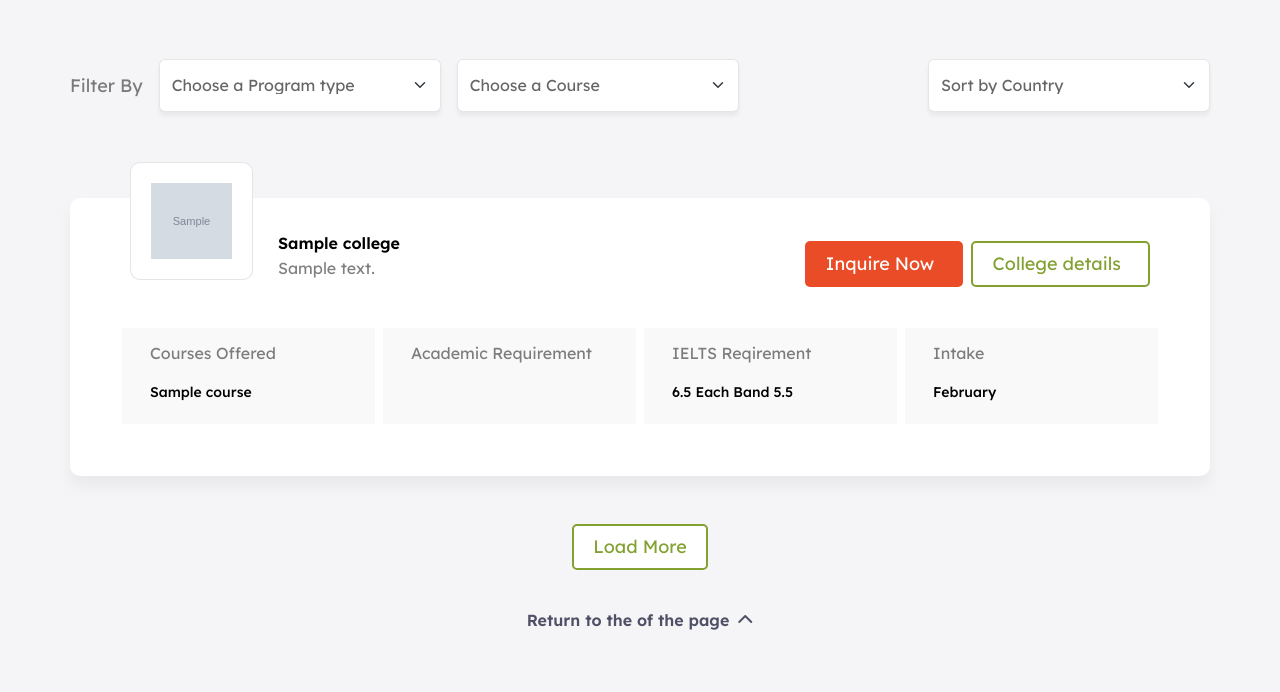
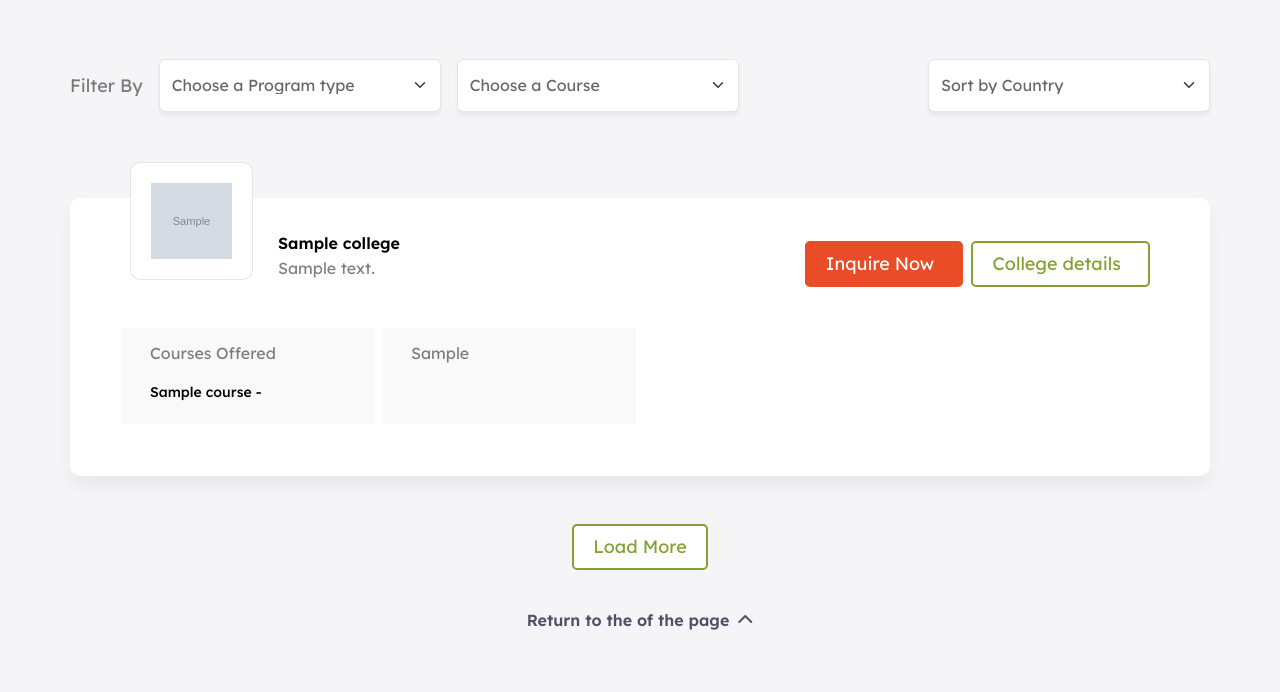
Before and after one commit to srivardhan-rathore/ShivamCareer, a Django app: page /colleges/ in a window 1280 px wide. Shown: the part 695-1387 px from the top of the page. Run offline with Django 4.2, Linux system fonts and the light colour scheme; tables that the repository leaves empty hold one stand-in row (values such as "Sample post"); grey boxes marked "Sample" are stand-in pictures; some libraries are stand-ins or nearby versions; some web fonts are replaced.

Commit message:
Some Changes

```diff
--- a/templates/home/college_page.html
+++ b/templates/home/college_page.html
@@ -95,7 +95,7 @@
                             <a href="#" class="btn-flame-sm btn">
                                 <span class="btn-text">Inquire Now</span>
                             </a>
-                            <a href="course/study-bachelor-of-biosecurity-science-at-boxhill-institute.html" class="btn-outline-primary-sm btn bg-white ms-2">
+                            <a href="{% url 'college_detail' college.id %}" class="btn-outline-primary-sm btn bg-white ms-2">
                                 <span class="btn-text">College details</span>
                             </a>
                         </div>
@@ -106,12 +106,12 @@
                         <div class="course-itm-bottom-block h-100">
                             <h6 class="p-text-sm mb-3">Courses Offered</h6>
 
-
-
                             <ul class="mb-2">
-                                {% for course in college.course_offered.all %}
-                                    <li class="p-text-xs text-black fw-5">{{ course.short_name }}</li>
-                                {% endfor %}
+                                    <li class="p-text-xs text-black fw-5">
+                                        {% for course in college.course_offered.all %}
+                                            {{ course.short_name }} -
+                                        {% endfor %}
+                                    </li>
                                 <li class="p-text-xs fw-3 text-black">
                                     </li>
                             </ul>
@@ -120,7 +120,7 @@
                     </div>
                     <div class="col-sm-6 col-lg-3 mb-2 px-1">
                         <div class="course-itm-bottom-block h-100">
-                            <h6 class="p-text-sm mb-3">Academic Requirement</h6>
+                            <h6 class="p-text-sm mb-3">{{ college.alias }}</h6>
 
                                                 <ul class="mb-2">
                                 <li class="p-text-xs text-black fw-5"></li>
@@ -130,28 +130,28 @@
 
                         </div>
                     </div>
-                    <div class="col-sm-6 col-lg-3 mb-2 px-1">
-                        <div class="course-itm-bottom-block h-100">
-                            <h6 class="p-text-sm mb-3">IELTS Reqirement</h6>
-
-                                                <ul class="mb-2">
-                                <li class="p-text-xs text-black fw-5">6.5 Each Band 5.5</li>
-                                <li class="p-text-xs fw-3 text-black">
-                                    </li>
-                            </ul>
-
-                        </div>
-                    </div>
-                    <div class="col-sm-6 col-lg-3 mb-2 px-1">
-                        <div class="course-itm-bottom-block h-100">
-                            <h6 class="p-text-sm mb-3">Intake</h6>
-
-                                                <ul class="mb-2">
-                                <li class="p-text-xs text-black fw-5">February
-                                </li>
-                            </ul>
-                        </div>
-                    </div>
+{#                    <div class="col-sm-6 col-lg-3 mb-2 px-1">#}
+{#                        <div class="course-itm-bottom-block h-100">#}
+{#                            <h6 class="p-text-sm mb-3">IELTS Reqirement</h6>#}
+{##}
+{#                                                <ul class="mb-2">#}
+{#                                <li class="p-text-xs text-black fw-5">6.5 Each Band 5.5</li>#}
+{#                                <li class="p-text-xs fw-3 text-black">#}
+{#                                    </li>#}
+{#                            </ul>#}
+{##}
+{#                        </div>#}
+{#                    </div>#}
+{#                    <div class="col-sm-6 col-lg-3 mb-2 px-1">#}
+{#                        <div class="course-itm-bottom-block h-100">#}
+{#                            <h6 class="p-text-sm mb-3">Intake</h6>#}
+{##}
+{#                                                <ul class="mb-2">#}
+{#                                <li class="p-text-xs text-black fw-5">February#}
+{#                                </li>#}
+{#                            </ul>#}
+{#                        </div>#}
+{#                    </div>#}
                 </div>
             </div>
         </div>
--- a/templates/home/course_page.html
+++ b/templates/home/course_page.html
@@ -45,6 +45,7 @@
 {#                </div>#}
             </div>
         </div>
+                <p></p>
             {% endfor %}
 
                             </div>
```
Also changed, not shown: media/college/image/image_2023-06-03_175401931.png (added), media/college/logo/image_2023-06-03_175415653.png (added).
